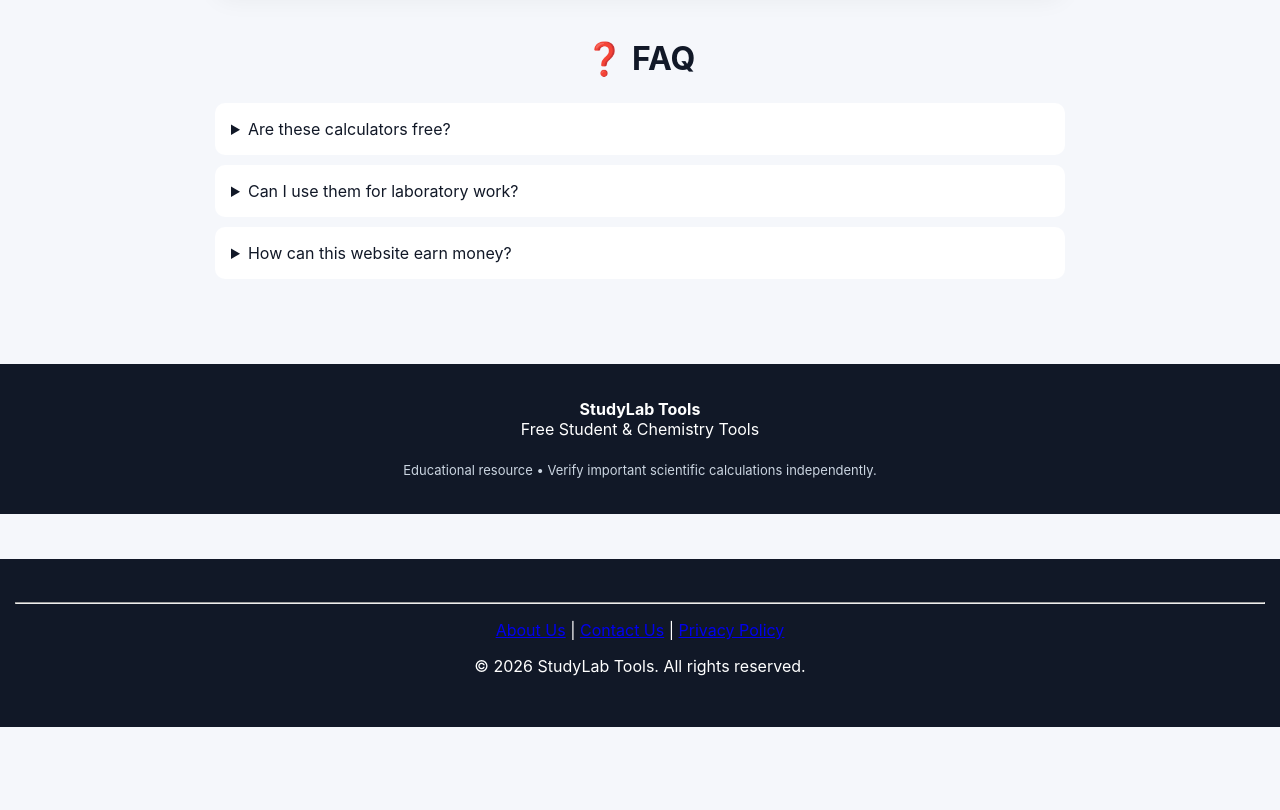
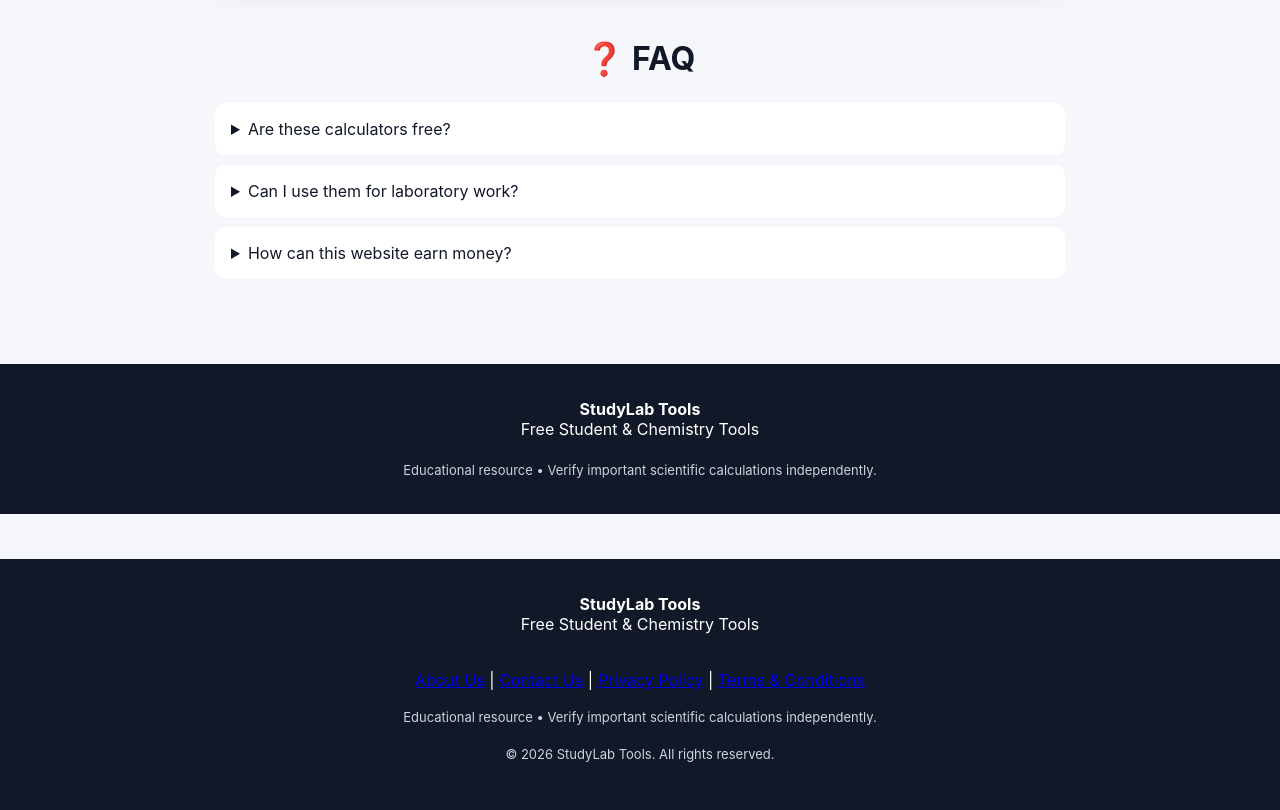
Before and after one commit to abdulmanan9787-blip/studylab-tools, a plain HTML site: page index.html in a window 1280 px wide. Shown: the part 2904-3714 px from the top of the page. Before the commit the page ends 3631 px from the top, so only its background shows below. Drawn offline with Linux system fonts and the light colour scheme.

Commit message:
Update index.html

```diff
--- a/index.html
+++ b/index.html
@@ -161,12 +161,22 @@
 function planner(){let s=document.getElementById('subject').value.trim(),d=n('days'),h=n('hours');if(!s||!isFinite(d)||!isFinite(h)||d<1||h<=0)return show('planR','Please enter subject, days and daily hours.');let out='<strong>'+s+' — '+d+' day plan</strong><br><br>';for(let i=1;i<=d;i++){let task=i<=Math.ceil(d*.25)?'Learn concepts & make notes':i<=Math.ceil(d*.65)?'Practice questions & examples':i<=Math.ceil(d*.85)?'Past papers / problem solving':'Revision & self-test';out+='Day '+i+': '+task+' ('+h+' hour'+(h==1?'':'s')+')<br>'}show('planR','');document.getElementById('planR').innerHTML=out}
 </script>
   <footer>
-    <hr>
-    <p>
-        <a href="about.html">About Us</a> |
-        <a href="contact.html">Contact Us</a> |
-        <a href="privacy.html">Privacy Policy</a>
-    </p>
-    <p>© 2026 StudyLab Tools. All rights reserved.</p>
+  <strong>StudyLab Tools</strong><br>
+  Free Student & Chemistry Tools<br><br>
+
+  <p>
+    <a href="about.html">About Us</a> |
+    <a href="contact.html">Contact Us</a> |
+    <a href="privacy.html">Privacy Policy</a> |
+    <a href="terms.html">Terms & Conditions</a>
+  </p>
+
+  <span class="small" style="color:#cbd5e1">
+    Educational resource • Verify important scientific calculations independently.
+  </span>
+
+  <p style="margin-top:20px;font-size:13px;color:#cbd5e1">
+    © 2026 StudyLab Tools. All rights reserved.
+  </p>
 </body>
 </html>
```
